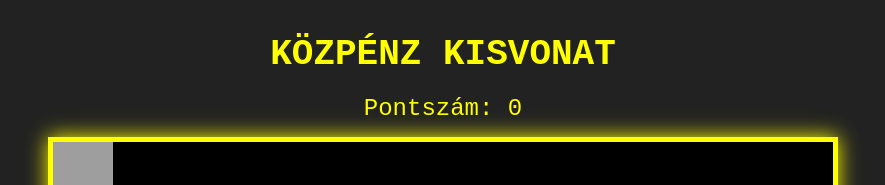
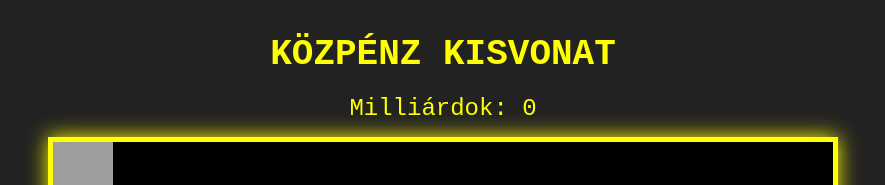
Before and after one commit to zsirafprojects/snake-game, a plain HTML site: page index.html in a window 1280 px wide. Shown: the top 185 px of the page, without its empty margins (197-1082 px from the left). Drawn offline with nearby package versions, Linux system fonts and the light colour scheme; grey boxes are pictures that could not be loaded.

Commit message:
Update index.html

```diff
--- a/index.html
+++ b/index.html
@@ -189,7 +189,7 @@
     <h1>KÖZPÉNZ KISVONAT</h1>
 
     <div id="info-bar">
-        <span>Pontszám: <span id="score">0</span></span>
+        <span>Milliárdok: <span id="score">0</span></span>
     </div>
 
     <!-- Hang pontszerzéshez (a fájl legyen ugyanabban a mappában: lolo.mp3) --> <!-- CHANGED -->
```
